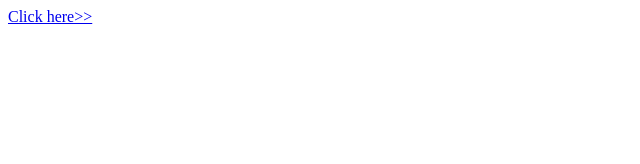
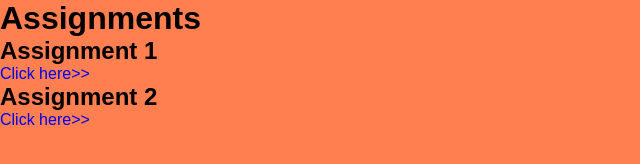
Before and after one commit to Ahmed454776/HTML-CSS-Assignments, a plain HTML site: page index.html in a window 1280 px wide. Shown: the whole page, without its empty margins (0-640 px from the left). Drawn offline with Linux system fonts and the light colour scheme.

Commit message:
Added my second assignment

```diff
--- /dev/null
+++ b/Assignments/Assign2/html/css/style.css
@@ -0,0 +1,7 @@
+*{
+    margin: 0;
+    padding: 0;
+    box-sizing: border-box;
+    list-style: none;
+    text-decoration: none;
+}
--- a/index.html
+++ b/index.html
@@ -4,8 +4,13 @@
     <meta charset="UTF-8">
     <meta name="viewport" content="width=device-width, initial-scale=1.0">
     <title>Assignments</title>
+    <link rel="stylesheet" href="style.css">
 </head>
 <body>
+    <h1>Assignments</h1>
+    <h2>Assignment 1</h2>
     <a href="./Assignments/Assign1/html/index.html">Click here>></a>
+    <h2>Assignment 2</h2>
+    <a href="./Assignments/Assign2/html/index.html">Click here>></a>
 </body>
 </html>
--- /dev/null
+++ b/style.css
@@ -0,0 +1,11 @@
+*{
+    margin: 0;
+    padding: 0;
+    box-sizing: border-box;
+    list-style: none;
+    text-decoration: none;
+}
+body{
+    font-family: 'Poppins', sans-serif;
+    background-color: coral;
+}
```
Also changed, not shown: Assignments/Assign2/html/index.html (added, +12 -0 lines).
